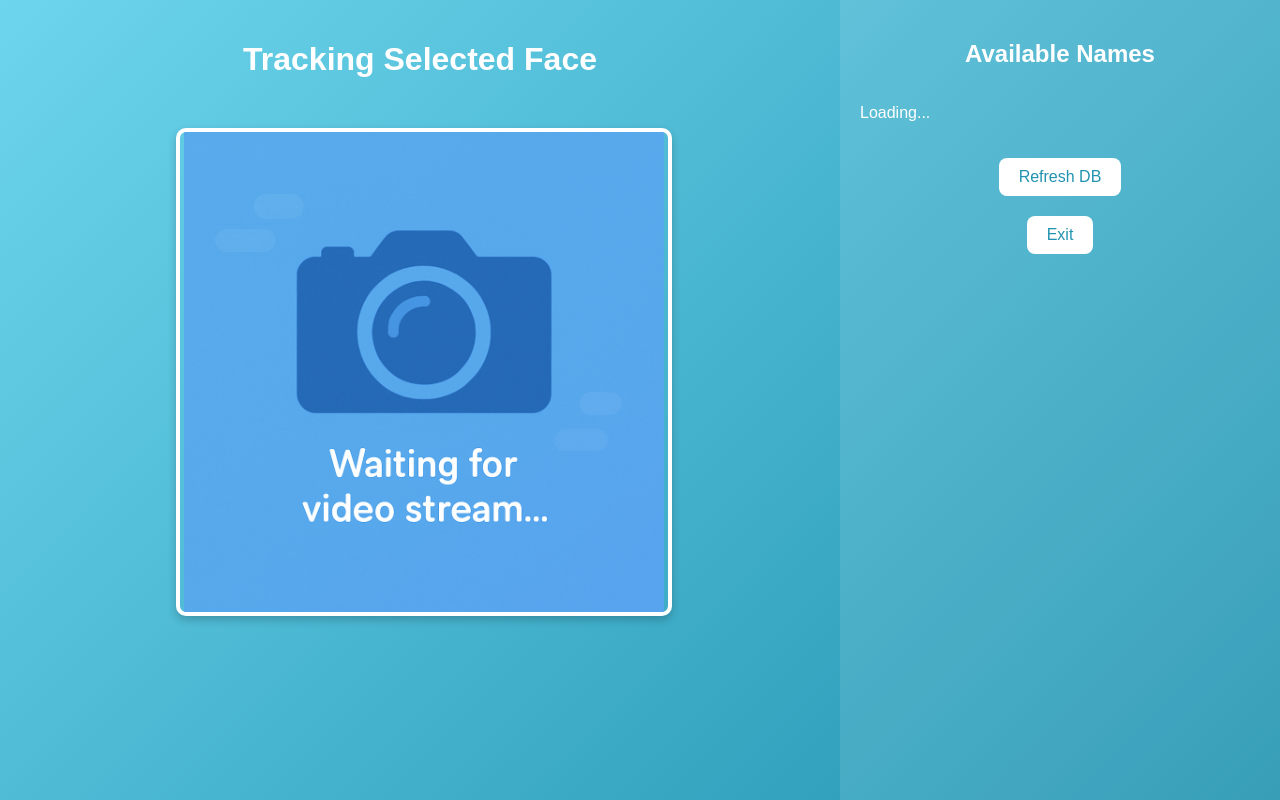
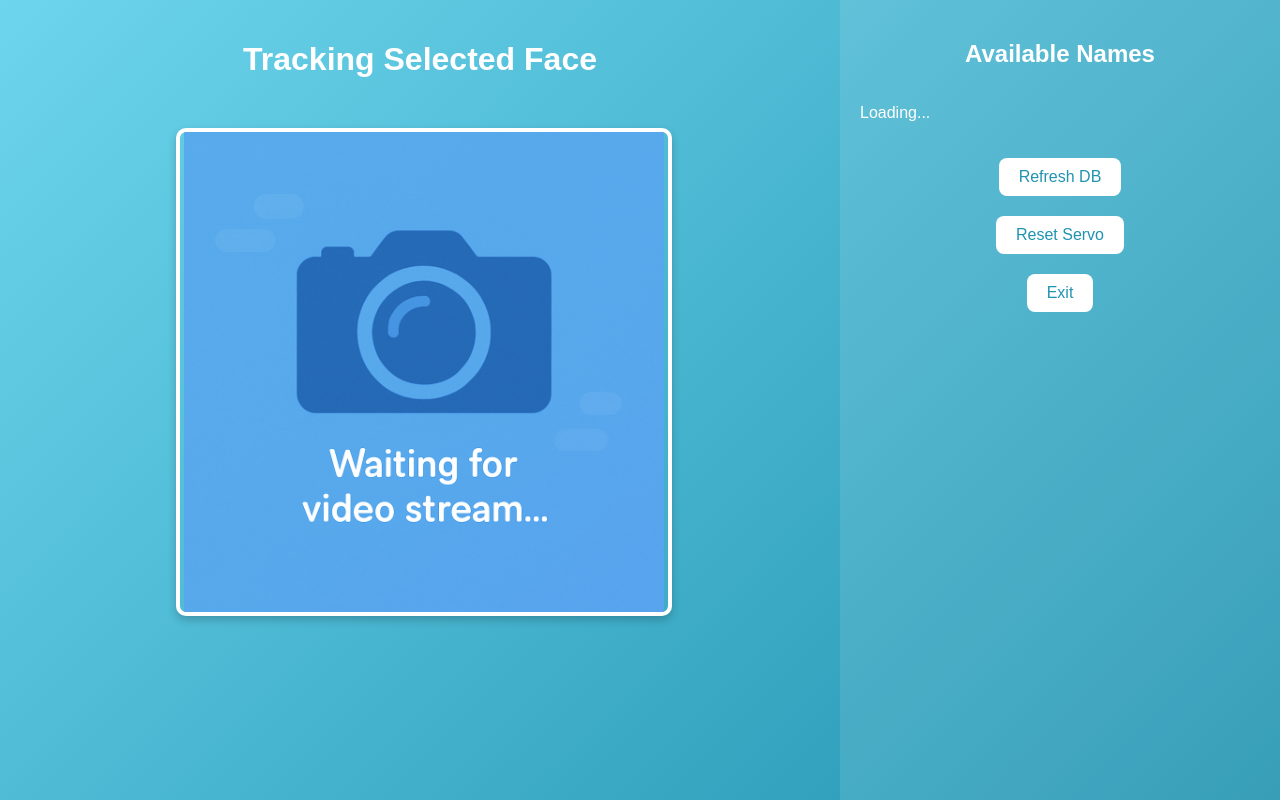
Before and after one commit to Hankin72/OmniSight-Bot-proj, a Flask app: page /track in a window 1280 px wide. Run offline with Flask 3, Linux system fonts and the light colour scheme; data that the repository does not hold is empty; parts of the project's set-up code (start-up, migrations or seed data) failed here and were passed over.

Commit message:
track.html 新增加一个复位舵机的按钮，reset servo“

```diff
--- a/main.py
+++ b/main.py
@@ -43,7 +43,7 @@ pwm = PCA9685(0x40)
 pwm.setPWMFreq(50)
 
 PAN_CHANNEL, TILT_CHANNEL = 1, 0 # 水平方向舵机, # 垂直方向舵机
-pan_angle, tilt_angle = 90, 70  # 水平方向舵机初始化角度, # 垂直方向舵机初始化角度
+pan_angle, tilt_angle = 90, 60  # 水平方向舵机初始化角度, # 垂直方向舵机初始化角度
 
 
 # 误差死区，防止舵机微小抖动
@@ -79,7 +79,7 @@ def angle_to_pulse(angle):
 
 def reset_servo_position():
     global pan_angle, tilt_angle
-    pan_angle, tilt_angle = 90, 70
+    pan_angle, tilt_angle = 90, 60
     pwm.setServoPulse(PAN_CHANNEL, angle_to_pulse(pan_angle))
     pwm.setServoPulse(TILT_CHANNEL, angle_to_pulse(tilt_angle))
 
@@ -197,7 +197,15 @@ def refresh_face_db():
     global FACE_DB
     print("refresh_face_db called")
     FACE_DB = load_face_database(DEFAULT_FILENAME_DB)
-    return jsonify({'status': 'success', 'message': 'Face database refreshed successfully'})
+    return jsonify({'status': 'success', 'message': 'Face database refreshed successfully.'})
+
+@app.route('/reset_servo', methods=['POST'])
+def reset_servo():
+    try:
+        reset_servo_position()
+        return jsonify({'status': 'success', 'message': 'Servo has been reset to center.'})
+    except Exception as e:
+        return jsonify({'status': 'fail','message': f'Error: {str(e)}'})
 
 @app.route('/get_known_names')
 def get_known_names():
--- a/templates/track.html
+++ b/templates/track.html
@@ -134,6 +134,7 @@
             <p>Loading...</p>
         </div>
         <button class="refresh-button" onclick="refreshDatabase()">Refresh DB</button>
+        <button class="refresh-button" onclick="resetServo()">Reset Servo</button>
         <button class="exit-button" onclick="exitPage()">Exit</button>
         <p id="status-message"></p>
     </div>
@@ -195,10 +196,26 @@
                 fetchNameList();
                 setTimeout(() => {
                     document.getElementById('status-message').innerText = '';
-                }, 3000);
+                }, 2000);
             })
             .catch(err => {
                 document.getElementById('status-message').innerText = 'Error refreshing database';
+            });
+        }
+
+        function resetServo() {
+            fetch('/reset_servo', {
+                method: "POST"
+            })
+            .then(response => response.json())
+            .then(data => {
+                document.getElementById('status-message').innerText = data.message || 'Servo reset';
+                setTimeout(() => {
+                    document.getElementById('status-message').innerText = '';
+                }, 2000)
+            })
+            .catch(err => {
+                document.getElementById('status-message').innerText = 'Error refreshing servo';
             });
         }
 
```
